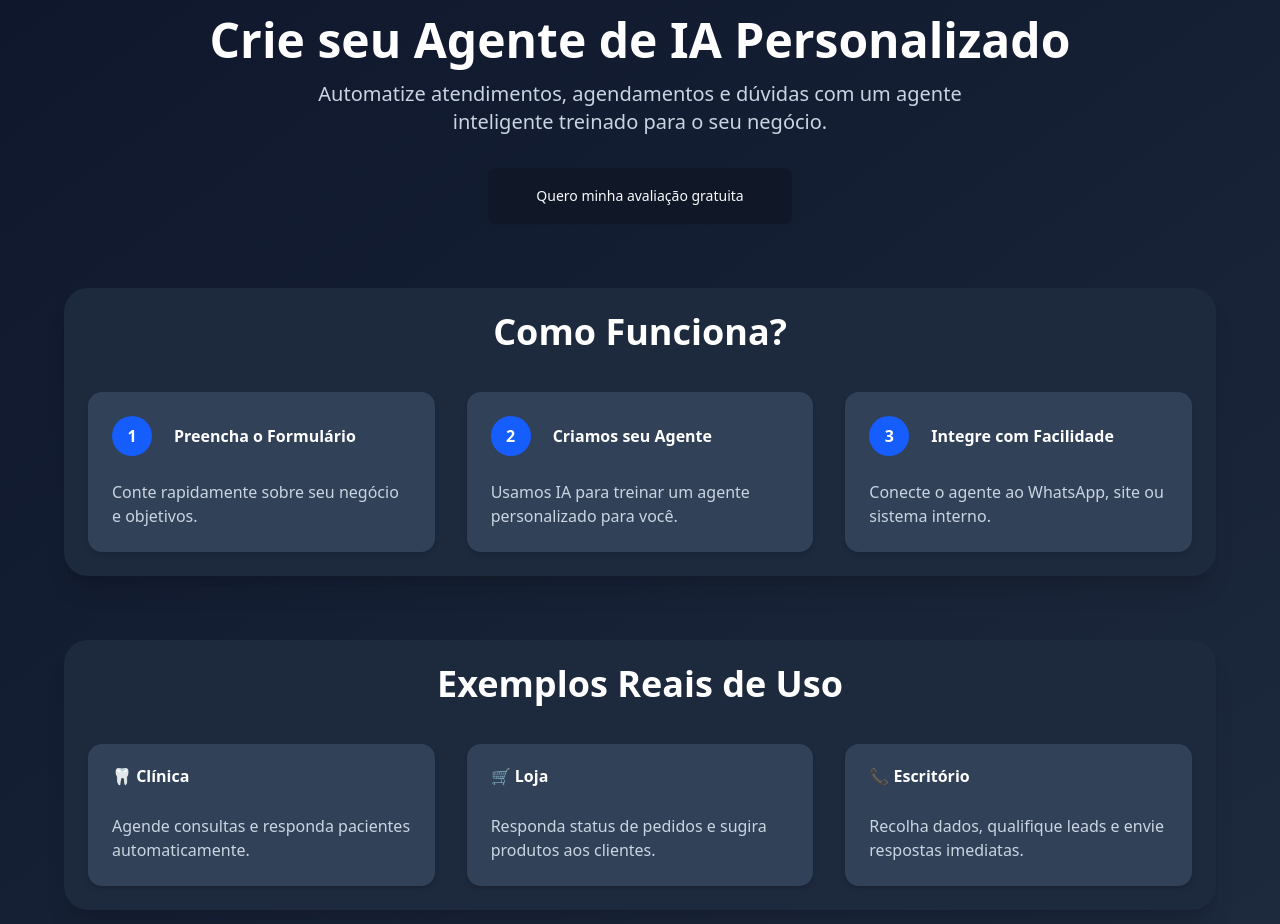
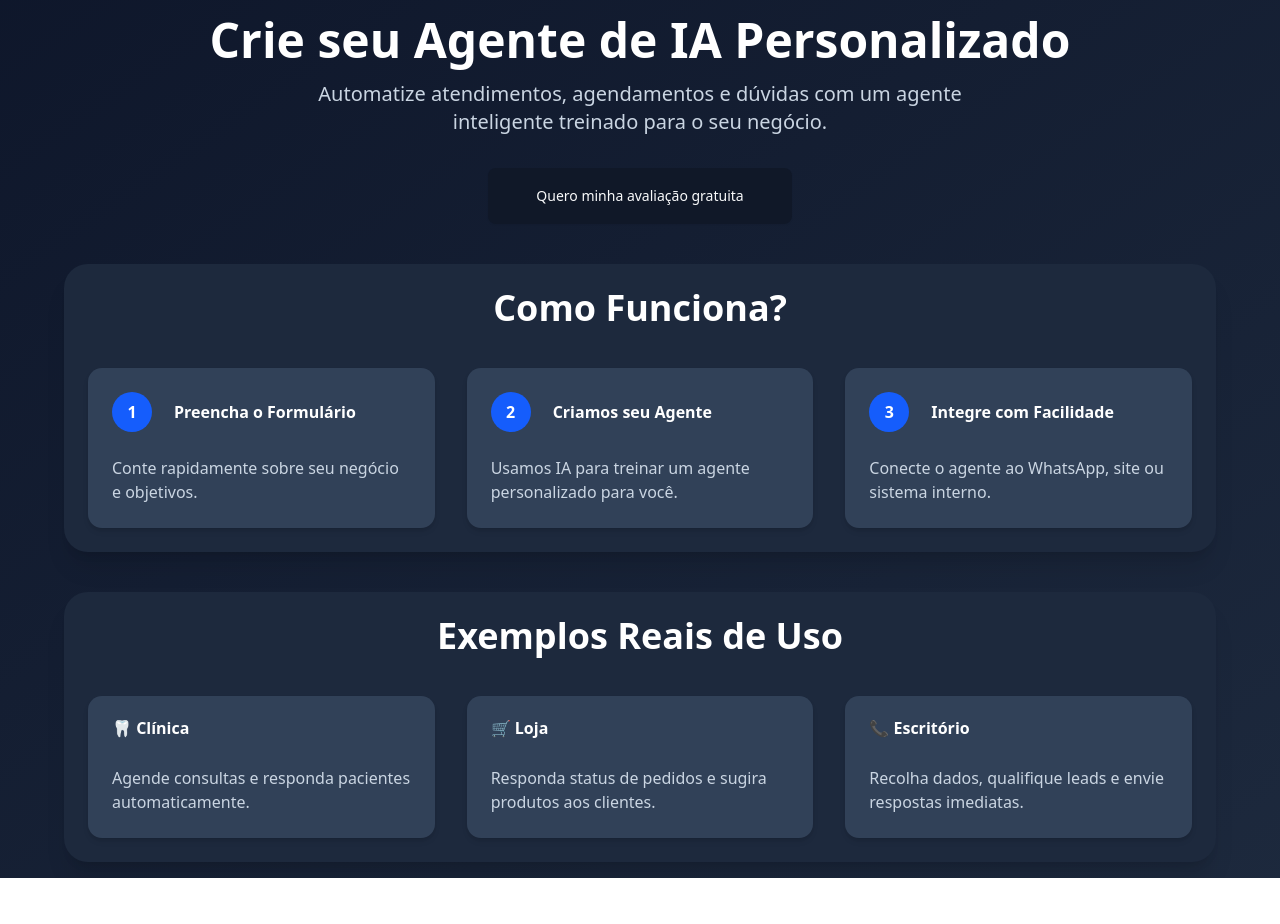
Before and after one commit to tercette/seu-agente-ia, a Next.js app: page / in a window 1280 px wide. After the commit the page ends 878 px from the top, so only its background shows below. Built offline with nearby package versions, Linux system fonts and the light colour scheme.

Commit message:
feat: ajustes finos na page

```diff
--- a/src/app/page.tsx
+++ b/src/app/page.tsx
@@ -47,7 +47,7 @@ export default function Home() {
 
   return (
     <main className="min-h-screen bg-gradient-to-br from-slate-900 to-slate-800 text-white px-4 py-4">
-      <header className="text-center mb-16">
+      <header className="text-center mb-10">
         <h1 className="text-4xl md:text-5xl font-extrabold">
           Crie seu Agente de IA Personalizado
         </h1>
@@ -59,7 +59,7 @@ export default function Home() {
         </Button>
       </header>
 
-      <section className="max-w-6xl mx-auto mb-16">
+      <section className="max-w-6xl mx-auto mb-10">
         <div className="bg-slate-800 rounded-3xl p-6 shadow-xl">
           <h2 className="text-3xl md:text-4xl font-extrabold mb-10 text-center">
             Como Funciona?
```
